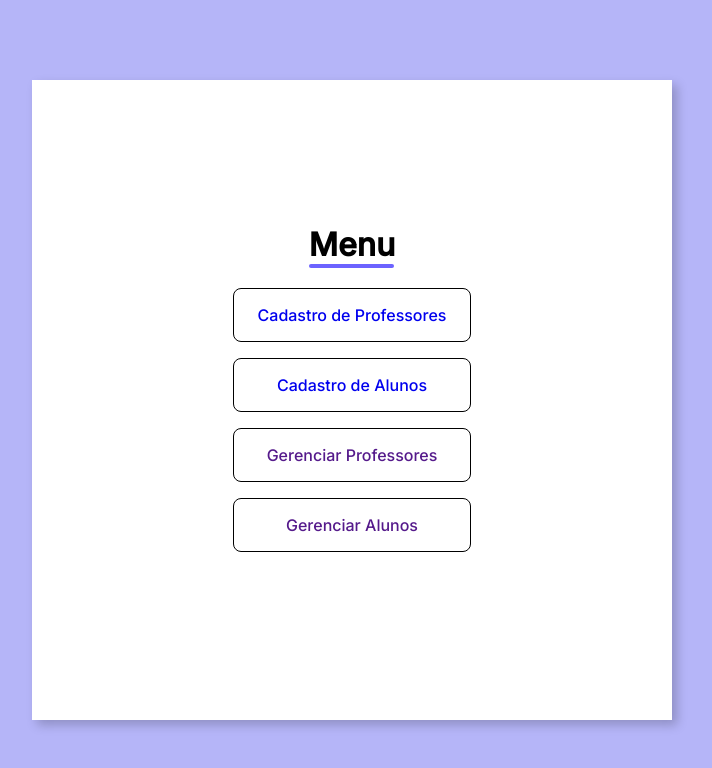
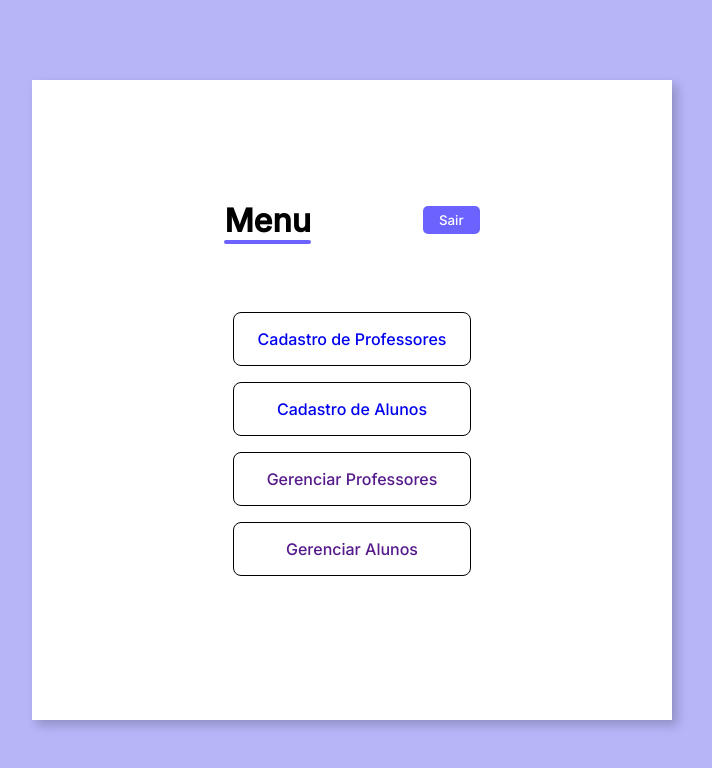
Before and after one commit to klausenjoao/gerenciadorEscolar, a plain HTML site: page home.html in a window 1280 px wide. Shown: the whole page, without its empty margins (288-1000 px from the left). Drawn offline with Linux system fonts and the light colour scheme.

Commit message:
Commit BACK JS

```diff
--- a/home.html
+++ b/home.html
@@ -19,7 +19,16 @@
         </div>
 
         <div class="telaPrincipal">
+            <div class="form-header-home">
+                <div class="title">
                     <h1>Menu</h1>
+                </div>
+                <div class="back-button">
+                    <button onclick="back()">Sair</button>
+                </div>
+            </div>
+
+            <div>
                 <ul>
                     <li>
                         <a href="./Cadastros/cadastroProfessores.html">Cadastro de Professores</a>
@@ -39,6 +48,10 @@
                 </ul>
             </div>
         </div>
+    </div>
+
+    <script src="./script.js"></script>
+
 </body>
 
 </html>
--- a/script.js
+++ b/script.js
@@ -12,3 +12,13 @@ function logar(){
         alert('Usuário ou senha incorretos');
     }
 }
+
+function back() {
+    var confirmacao = confirm("Deseja realmente sair?");
+
+    if (confirmacao) {
+        // Aqui você pode adicionar a lógica para sair ou redirecionar para outra página
+        // Por exemplo:
+        window.location.href = "./index.html";
+    }
+}
--- a/style.css
+++ b/style.css
@@ -141,6 +141,44 @@ ul li a {
     border-radius: 10px;
 }
 
+.form-header-home {
+    margin-bottom: 3rem;
+    display: flex;
+    justify-content: space-between;
+}
+
+.form-header-home h1::after {
+    content: '';
+    display: block;
+    width: 5.4rem;
+    height: 0.3rem;
+    background-color: #6c63ff;
+    margin: 0 auto;
+    position: absolute;
+    border-radius: 10px;
+}
+
+.back-button {
+    display: flex;
+    align-items: center;
+    margin-left: 7rem;
+}
+
+.back-button button {
+    border: none;
+    background-color: #6c63ff;
+    padding: 0.4rem 1rem;
+    border-radius: 5px;
+    cursor: pointer;
+    text-decoration: none;
+    font-weight: 500;
+    color: #fff;
+}
+
+.back-button button:hover {
+    background-color: #6b63fff1;
+}
+
 @media screen and (max-width: 1330px) {
     .form-prof-image {
         display: none;
```
Lines whose indentation alone changed are shown as unchanged.
